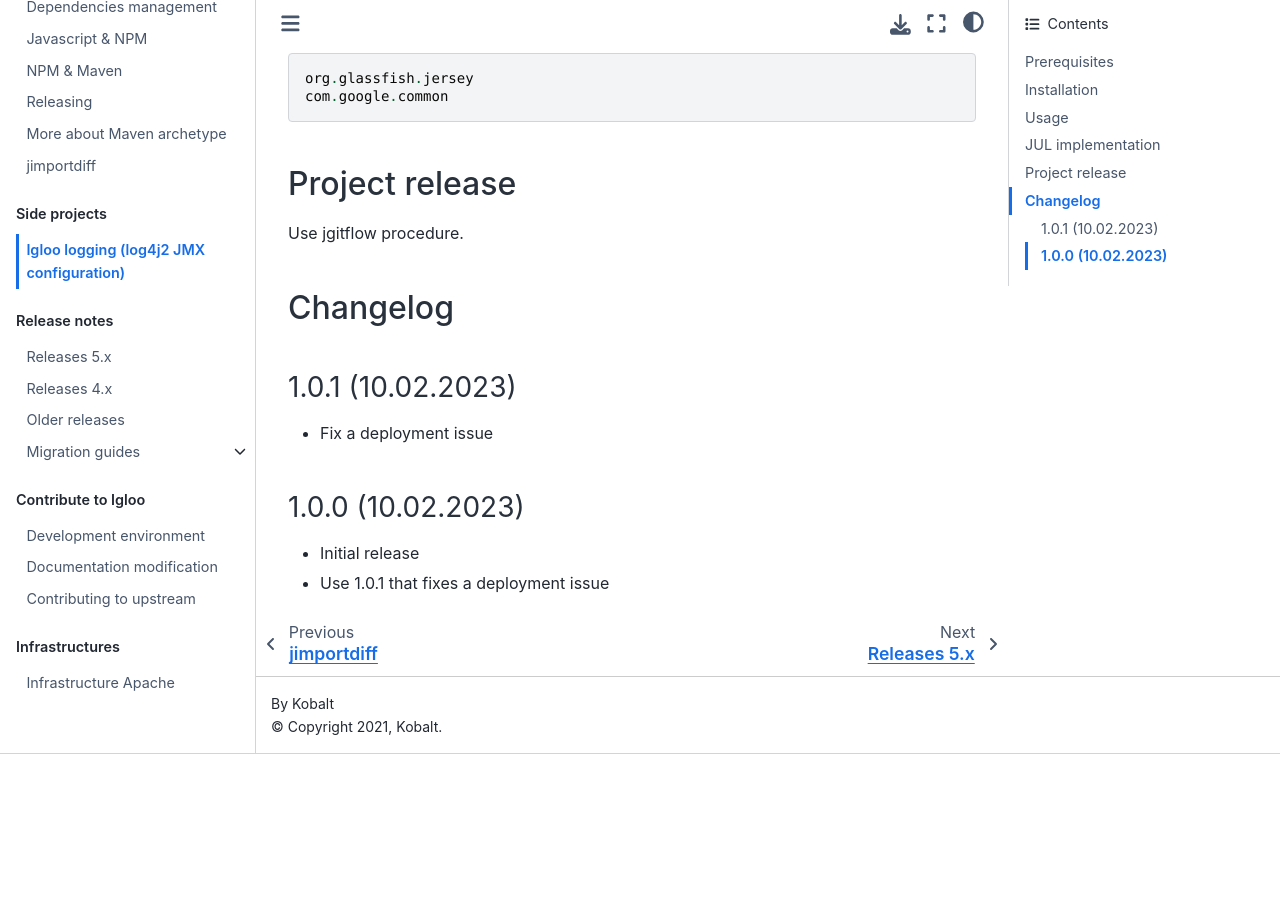
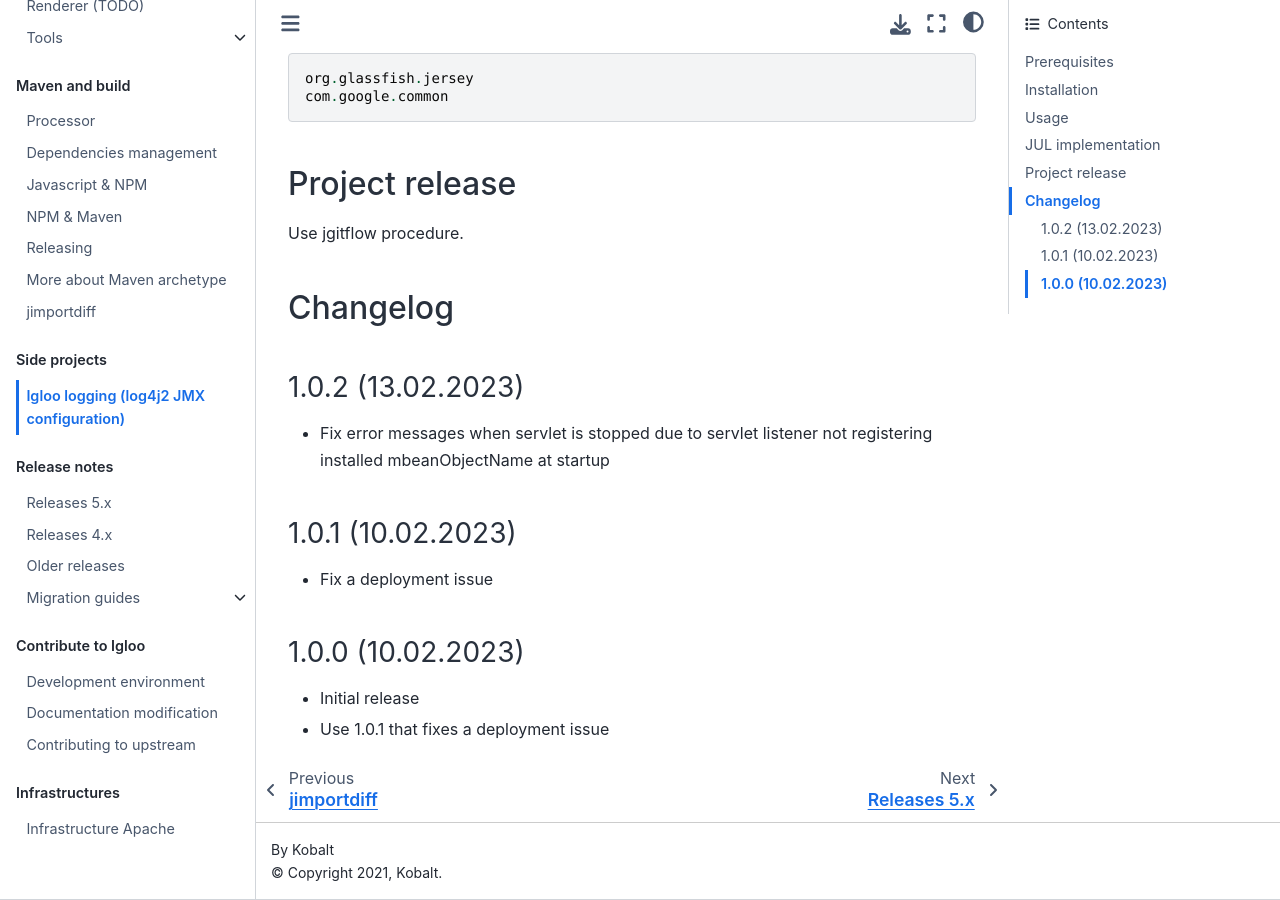
Before and after one commit to igloo-project/igloo-doc, a Sphinx documentation site: the page built from source/igloo-logging/igloo-logging.md, in a window 1280 px wide and 900 px high, scrolled down 2945 px. Built offline with Sphinx 7.4.7 and the Sphinx Book theme 1.1.4, drawn with Linux system fonts in a browser that asks for light colours; before the commit the page ends 3699 px from its top, so only the background shows below that.

Commit message:
igloo-logging 1.0.2 release

```diff
--- a/source/igloo-logging/igloo-logging.md
+++ b/source/igloo-logging/igloo-logging.md
@@ -134,6 +134,11 @@ Use jgitflow procedure.
 
 ## Changelog
 
+### 1.0.2 (13.02.2023)
+
+* Fix error messages when servlet is stopped due to servlet listener not registering
+  installed mbeanObjectName at startup
+
 ### 1.0.1 (10.02.2023)
 
 * Fix a deployment issue
```
